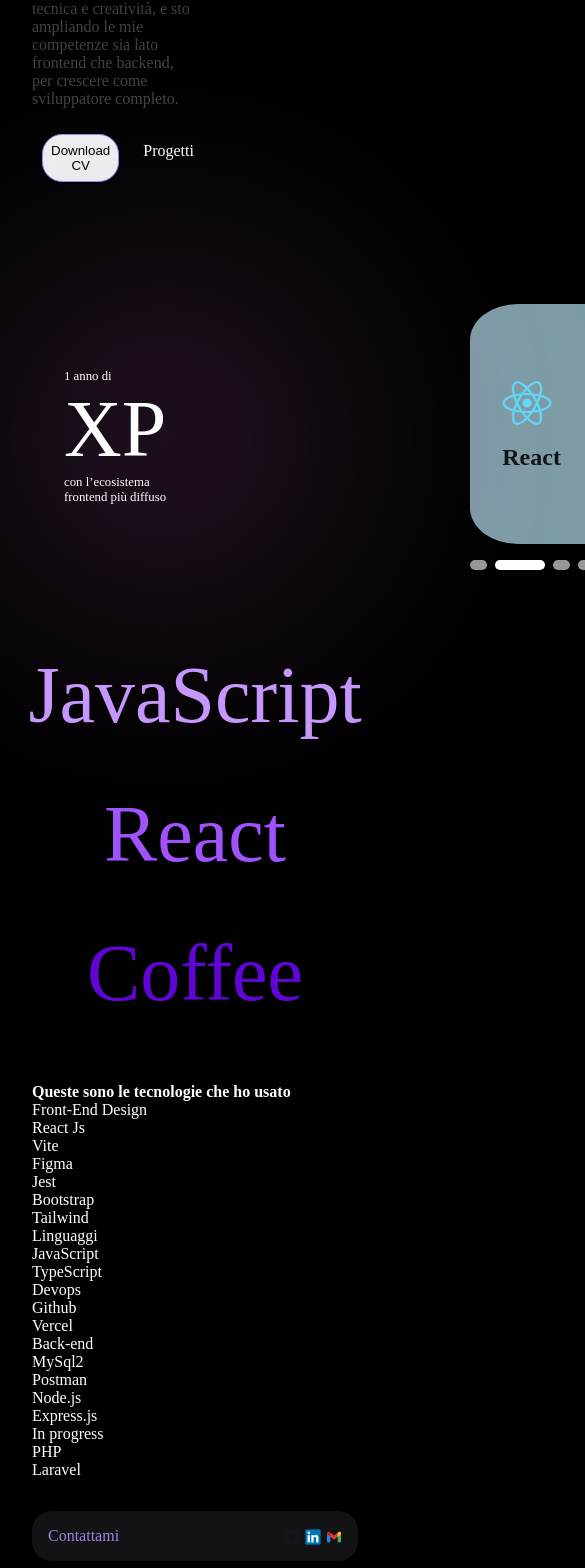
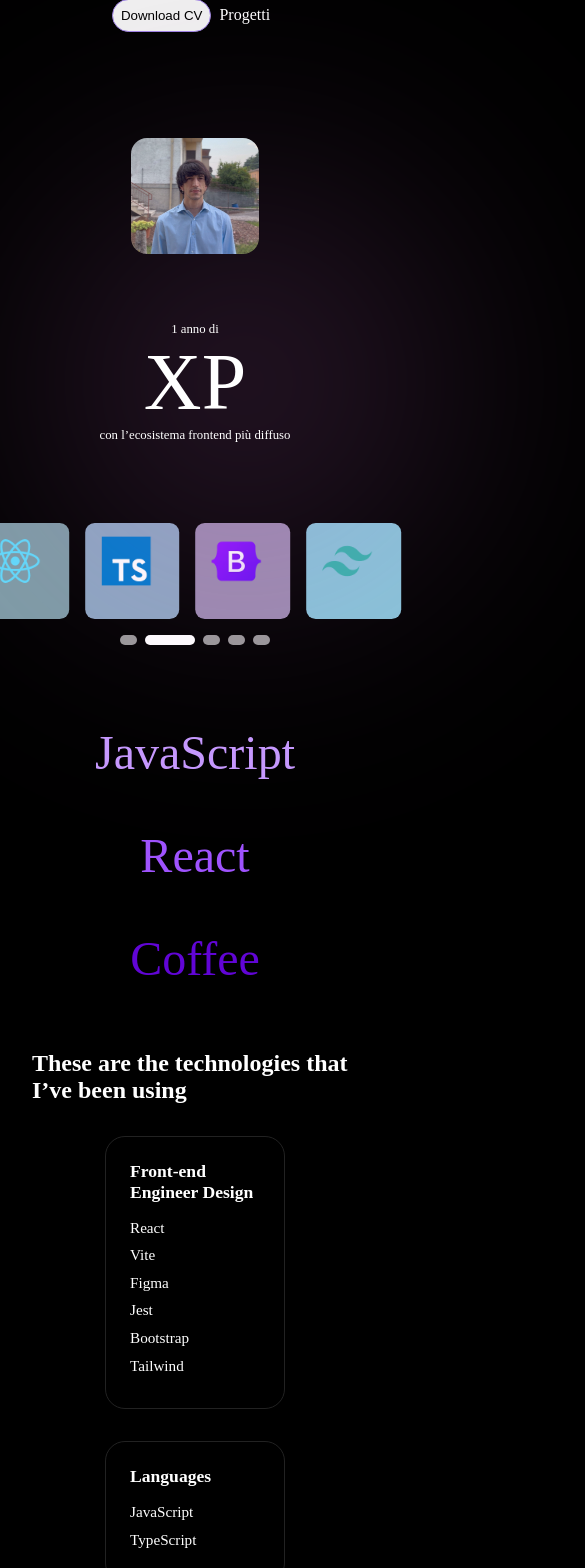
Before and after one commit to lucaconigliaro/Portfolio, a React (Vite) app: page / in a window 390 px wide. Shown: the part 320-1888 px from the top of the page, 585 px wide, since content can reach past the window. Built offline with nearby package versions, Linux system fonts and the light colour scheme.

Commit message:
feat: enhance StackSection component and update Home page layout

```diff
--- a/index.html
+++ b/index.html
@@ -1,13 +1,17 @@
 <!doctype html>
 <html lang="en">
+
 <head>
   <meta charset="UTF-8" />
   <meta name="viewport" content="width=device-width, initial-scale=1.0" />
   <link rel="icon" type="image/svg+xml" href="/vite.svg" />
   <title>Vite + React</title>
 </head>
+
 <body>
   <div id="root"></div>
+  <div id="stack-root"></div>
   <script type="module" src="/src/main.jsx"></script>
 </body>
+
 </html>
--- a/src/Components/StackSection.jsx
+++ b/src/Components/StackSection.jsx
@@ -1,16 +1,12 @@
 export default function StackSection() {
-
     return (
-        <>
-            <section>
-                <h4>Queste sono le tecnologie che ho usato</h4>
-                <div>
-                    {/* Colonne */}
-
-                    <div>
-                        <p>Front-End Design</p>
+        <section className="tech-section full-width-breakout">
+            <div className="tech-container">
+                <div className="tech-row">
+                    <div className="tech-col">
+                        <h5>Front-end Engineer Design</h5>
                         <ul>
-                            <li>React Js</li>
+                            <li>React</li>
                             <li>Vite</li>
                             <li>Figma</li>
                             <li>Jest</li>
@@ -19,43 +15,41 @@
                         </ul>
                     </div>
 
-                    <div>
-                        <p>Linguaggi</p>
+                    <div className="tech-col">
+                        <h5>Languages</h5>
                         <ul>
                             <li>JavaScript</li>
                             <li>TypeScript</li>
                         </ul>
                     </div>
 
-                    <div>
-                        <p>Devops</p>
+                    <div className="tech-col">
+                        <h5>DevOps</h5>
                         <ul>
-                            <li>Github</li>
+                            <li>GitHub</li>
                             <li>Vercel</li>
-                            <li></li>
                         </ul>
                     </div>
 
-                    <div>
-                        <p>Back-end</p>
+                    <div className="tech-col">
+                        <h5>Back-end</h5>
                         <ul>
-                            <li>MySql2</li>
-                            <li>Postman</li>
                             <li>Node.js</li>
                             <li>Express.js</li>
+                            <li>Postman</li>
+                            <li>MySql2</li>
                         </ul>
                     </div>
 
-                    <div>
-                        <p>In progress</p>
+                    <div className="tech-col">
+                        <h5>Next Step</h5>
                         <ul>
                             <li>PHP</li>
                             <li>Laravel</li>
                         </ul>
                     </div>
-
                 </div>
-            </section>
-        </>
+            </div>
+        </section>
     );
 }
--- a/src/Pages/Home.jsx
+++ b/src/Pages/Home.jsx
@@ -1,5 +1,6 @@
 import FrontSection from "../Components/FrontSection";
 import Hero from "../Components/Hero";
+import StackSection from "../Components/StackSection";
 
 export default function Home() {
     return (
@@ -20,60 +21,8 @@
                 </section>
 
                 {/* 4 Sezione framework e librerie */}
-                <section>
-                    <h4>Queste sono le tecnologie che ho usato</h4>
-                    <div>
-                        {/* Colonne */}
-
-                        <div>
-                            <p>Front-End Design</p>
-                            <ul>
-                                <li>React Js</li>
-                                <li>Vite</li>
-                                <li>Figma</li>
-                                <li>Jest</li>
-                                <li>Bootstrap</li>
-                                <li>Tailwind</li>
-                            </ul>
-                        </div>
-
-                        <div>
-                            <p>Linguaggi</p>
-                            <ul>
-                                <li>JavaScript</li>
-                                <li>TypeScript</li>
-                            </ul>
-                        </div>
-
-                        <div>
-                            <p>Devops</p>
-                            <ul>
-                                <li>Github</li>
-                                <li>Vercel</li>
-                                <li></li>
-                            </ul>
-                        </div>
-
-                        <div>
-                            <p>Back-end</p>
-                            <ul>
-                                <li>MySql2</li>
-                                <li>Postman</li>
-                                <li>Node.js</li>
-                                <li>Express.js</li>
-                            </ul>
-                        </div>
-
-                        <div>
-                            <p>In progress</p>
-                            <ul>
-                                <li>PHP</li>
-                                <li>Laravel</li>
-                            </ul>
-                        </div>
-
-                    </div>
-                </section>
+                <h2>These are the technologies that I’ve been using</h2>
+                <StackSection />
             </main>
         </>
     );
--- a/src/index.css
+++ b/src/index.css
@@ -213,12 +213,60 @@
 main .language-section p:first-child {
     color: #C699FE;
 }
+
 main .language-section p {
     color: #9F53FE;
 }
+
 main .language-section p:last-child {
     color: #6105D6;
 }
+
+
+/* Stack section */
+.full-width-breakout {
+    position: relative;
+    left: 50%;
+    right: 50%;
+    margin-left: -50vw;
+    margin-right: -50vw;
+    width: 100vw;
+}
+
+.tech-container {
+    max-width: 1200px;
+    margin: 0 auto;
+    padding: 0 2rem;
+}
+
+.tech-row {
+    display: flex;
+    gap: 2rem;
+    overflow-x: auto;
+    padding-top: 2rem;
+    align-items: flex-start;
+}
+
+.tech-col {
+    border: 1px solid #222;
+    padding: 1.5rem;
+    min-width: 180px;
+    border-radius: 20px;
+}
+
+.tech-col h5 {
+    font-size: 1.1rem;
+    margin-bottom: 1rem;
+}
+
+.tech-col li {
+    margin-bottom: 0.6rem;
+    font-size: 0.95rem;
+    display: flex;
+    align-items: center;
+    gap: 0.5rem;
+}
+
 /* FOOTER */
 .footer-up {
     margin-top: 2rem;
@@ -260,3 +308,174 @@
         transform: translateX(-50%) translateY(0);
     }
 }
+
+/* MEDIA QUERY: Tablet (max 1024px) */
+@media (max-width: 1024px) {
+    .navbar {
+        width: 80%;
+        flex-direction: row;
+        flex-wrap: wrap;
+        justify-content: center;
+        gap: 1rem;
+    }
+
+    main .presentation-section {
+        flex-direction: column;
+        align-items: center;
+        gap: 1rem;
+        text-align: center;
+    }
+
+    main .presentation-card {
+        max-width: 100%;
+    }
+
+    main .presentation-section img {
+        margin-right: 0;
+        max-width: 8rem;
+    }
+
+    main .presentation-section .presentation-links {
+        display: block;
+        align-items: center;
+    }
+
+    main .front-section {
+        flex-direction: column;
+        gap: 3rem;
+        align-items: center;
+        text-align: center;
+    }
+
+    main .carousel-container {
+        width: 100%;
+        padding: 0 1rem;
+        gap: 1rem;
+    }
+
+    main .carousel-item {
+        min-width: 20%;
+        height: 6rem;
+        padding: 1rem;
+        color: transparent;
+        font-size: 0.1rem;
+        border-radius: 10%;
+    }
+
+    main .dots {
+        justify-content: center;
+        padding-left: 0;
+    }
+
+    .footer-up {
+        align-items: center;
+        text-align: center;
+        gap: 1.5rem;
+    }
+
+    main .language-section {
+        font-size: 3rem;
+    }
+}
+
+/* MEDIA QUERY: Mobile (max 768px) */
+@media (max-width: 768px) {
+    .navbar {
+        width: 80%;
+        padding: 1rem 1.5rem;
+        gap: 2rem;
+        font-size: .8rem;
+    }
+
+    .presentation-section {
+        flex-direction: column;
+        align-items: center;
+        text-align: center;
+    }
+
+    .presentation-card {
+        max-width: 100%;
+    }
+
+    .presentation-section img {
+        margin: 0 auto;
+        max-width: 7rem;
+    }
+
+    .presentation-links {
+        flex-direction: column;
+        gap: 1rem;
+        align-items: center;
+    }
+
+    .front-section {
+        flex-direction: column;
+        gap: 2rem;
+    }
+
+    .carousel-container {
+        gap: 0.8rem;
+        padding: 0 0.5rem;
+    }
+
+    .carousel-item {
+        min-width: 35%;
+        height: 9rem;
+        padding: 0.8rem;
+        font-size: 0.8rem;
+    }
+
+    .dot {
+        height: 4px;
+        width: 8px;
+    }
+
+    .dot.active {
+        width: 20px;
+    }
+
+    .language-section {
+        font-size: 2.5rem;
+        padding: 0 1rem;
+    }
+
+    .tech-row {
+        flex-direction: column;
+        align-items: center;
+      }
+
+      .tech-col {
+        width: 30%;
+      }
+
+    .footer-up {
+        text-align: center;
+        gap: 1.5rem;
+    }
+}
+
+/* MEDIA QUERY: Mobile XS (max 480px) */
+@media (max-width: 480px) {
+    .carousel-item {
+        min-width: 30%;
+        height: 8rem;
+        padding: 0.6rem;
+        font-size: 0.75rem;
+    }
+
+    .carousel-container {
+        gap: 0.5rem;
+    }
+
+    .dot {
+        width: 12px;
+    }
+
+    .dot.active {
+        width: 30px;
+    }
+
+    .language-section {
+        font-size: 2rem;
+    }
+}
```
Lines whose indentation alone changed are shown as unchanged.
